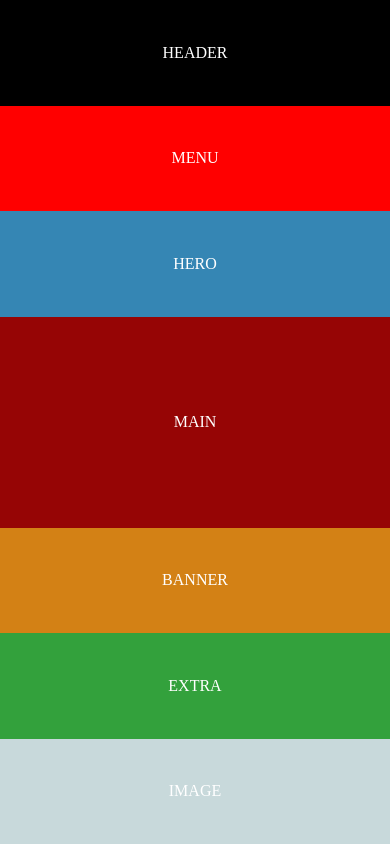
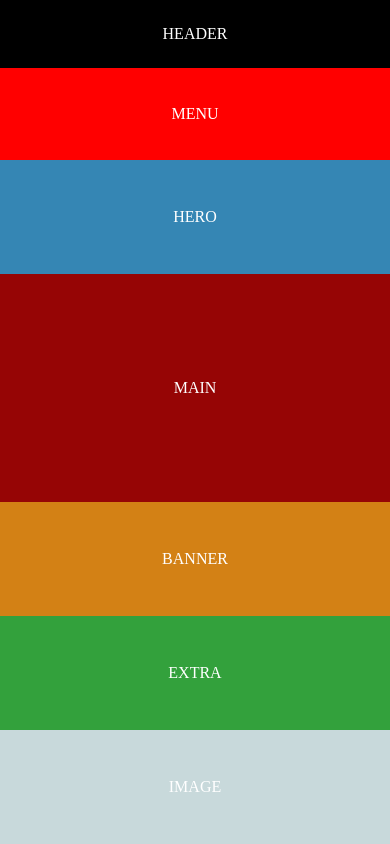
Before and after one commit to msuursoo/Week8---CSSGrid, a plain HTML site: page index.html in a window 390 px wide. Drawn offline with Linux system fonts and the light colour scheme.

Commit message:
8week CssGrid

```diff
--- a/css/style.css
+++ b/css/style.css
@@ -96,9 +96,8 @@ footer {
 
 @media (max-width: 480px) {
     .container {
-
         grid-template-columns: 1fr;
-        grid-template-rows: 1fr 1fr 1fr 2fr 1fr 1fr 1fr;
+        grid-template-rows: 0.6fr 0.8fr 1fr 2fr 1fr 1fr 1fr;
         grid-template-areas:
         "header"
         "menu"
```
